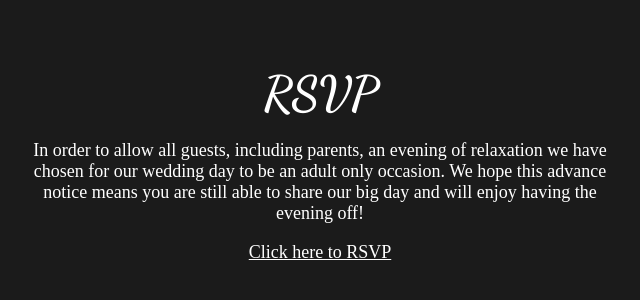
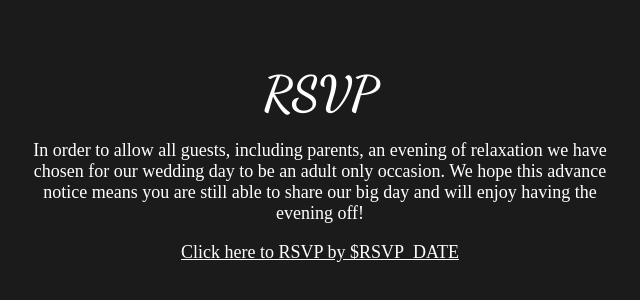
Before and after one commit to joshingmachine/wedding-site, a website: page src/index.html in a window 1280 px wide. Shown: the part 4236-4536 px from the top of the page, without its empty margins (320-960 px from the left). Drawn offline with Linux system fonts and the light colour scheme.

Commit message:
Add RSVP_DATE

```diff
--- a/src/index.html
+++ b/src/index.html
@@ -83,7 +83,7 @@
                 <div>
                     <h2>RSVP</h2>
                     <p>In order to allow all guests, including parents, an evening of relaxation we have chosen for our wedding day to be an adult only occasion. We hope this advance notice means you are still able to share our big day and will enjoy having the evening off!</p>
-                    <a href="https://goo.gl/forms/dp4LlK7h2R6Lt8UU2" rel="noopener noreferrer" target="_blank">Click here to RSVP</a>
+                    <a href="$RSVP_URL" rel="noopener noreferrer" target="_blank">Click here to RSVP by $RSVP_DATE</a>
                 </div>
             </section>
         </main>
```
Also changed, not shown: 1 other file.
